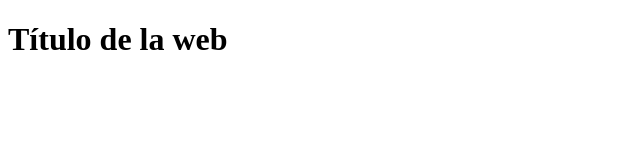
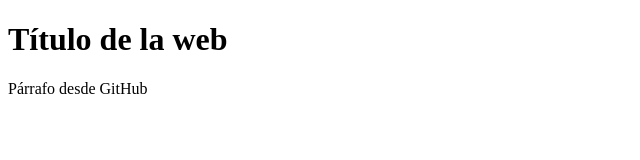
Before and after one commit to Claus-Web/Proyecto-web-empresa-z, a plain HTML site: page index.html in a window 1280 px wide. Shown: the whole page, without its empty margins (0-640 px from the left). Drawn offline with Linux system fonts and the light colour scheme.

Commit message:
Update index.html

```diff
--- a/index.html
+++ b/index.html
@@ -7,5 +7,6 @@
 </head>
 <body>
     <h1>Título de la web</h1>
+<p>Párrafo desde GitHub</p>
 </body>
 </html>
```
